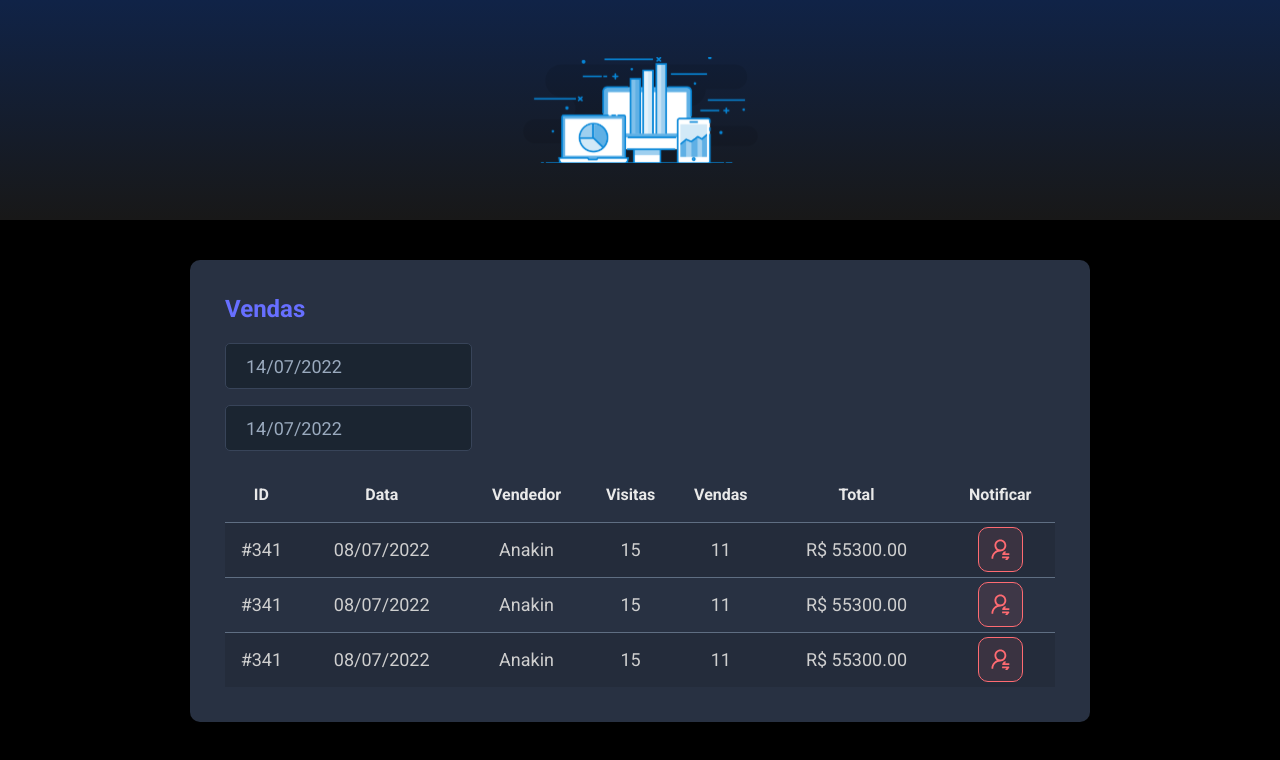
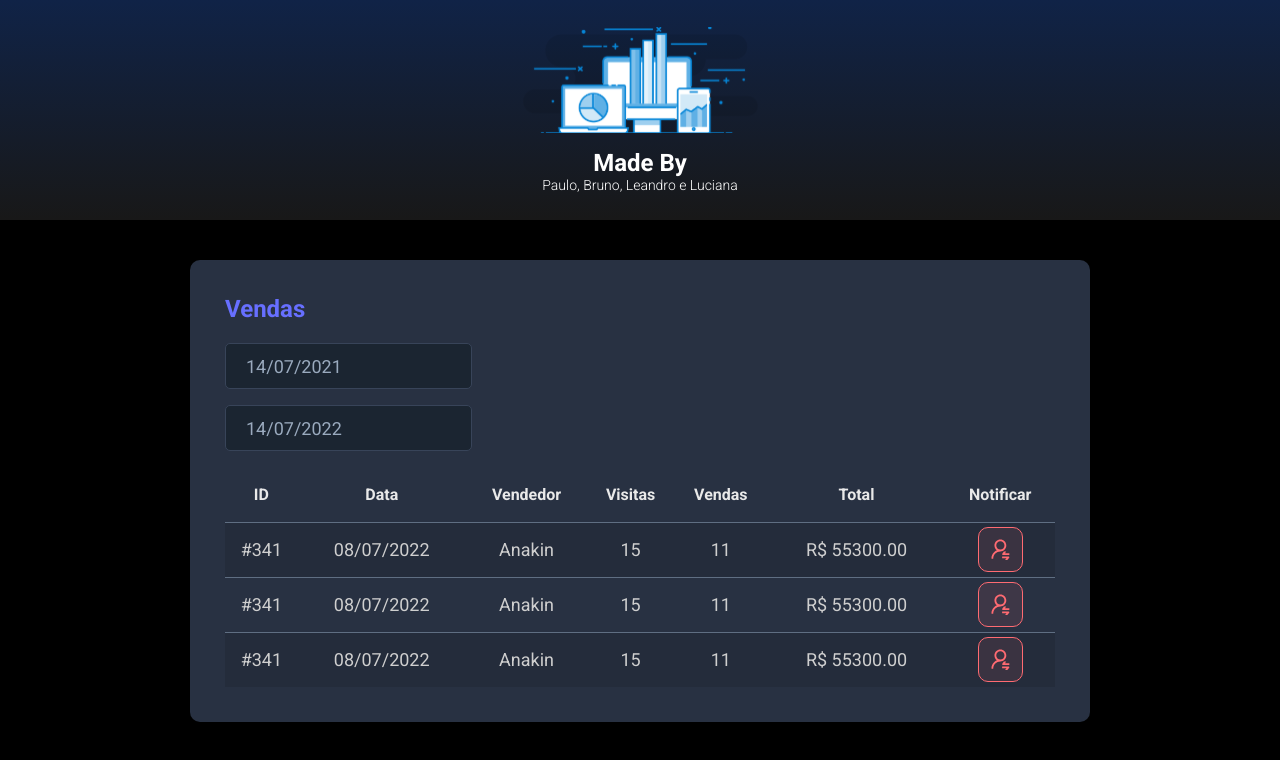
Before and after one commit to paulocarlosfilho/dsmeta, a React (Vite) app in the folder frontend/: page / in a window 1280 px wide. Shown: the top 760 px of the page. Built offline with nearby package versions, Linux system fonts and the light colour scheme.

Commit message:
UserState

```diff
--- a/frontend/src/App.tsx
+++ b/frontend/src/App.tsx
@@ -1,5 +1,5 @@
-import SalesCard from "./components/SalesCard"
-import Header from "./components/Header"
+import SalesCard from "./components/SalesCard";
+import Header from "./components/Header";
 
 function App() {
 
@@ -18,4 +18,4 @@ function App() {
   )
 }
 
-export default App
+export default App;
--- a/frontend/src/components/Header/index.tsx
+++ b/frontend/src/components/Header/index.tsx
@@ -1,5 +1,5 @@
-import logo from '../../assets/img/logo.svg'
-import './style.css'
+import logo from '../../assets/img/logo.svg';
+import './style.css';
 
 function Header() {
 
@@ -7,10 +7,12 @@ function Header() {
         <header>
             <div className="dsmeta-logo-container">
                 <img src={logo} alt="DSMeta" />
+                <h1>Made By</h1>
+                <p>Paulo, Bruno, Leandro e Luciana</p>
             </div>
         </header>
 
     )
 }
 
-export default Header
+export default Header;
--- a/frontend/src/components/NotificationButton/index.tsx
+++ b/frontend/src/components/NotificationButton/index.tsx
@@ -1,5 +1,5 @@
-import icon from '../../assets/img/notification-icon.svg'
-import './style.css'
+import icon from '../../assets/img/notification-icon.svg';
+import './style.css';
 
 function NotificationButton() {
 
@@ -10,4 +10,4 @@ function NotificationButton() {
     )
 }
 
-export default NotificationButton
+export default NotificationButton;
--- a/frontend/src/components/SalesCard/index.tsx
+++ b/frontend/src/components/SalesCard/index.tsx
@@ -1,9 +1,16 @@
+import { useState } from "react";
 import DatePicker from "react-datepicker";
 import "react-datepicker/dist/react-datepicker.css";
-import NotificationButton from '../NotificationButton'
-import './style.css'
+import NotificationButton from '../NotificationButton';
+import './style.css';
 
 function SalesCard() {
+
+    const date = new Date(new Date().setDate(new Date().getDate() - 365));
+
+    const [minDate, setMinDate] = useState(date);
+    const [maxDate, setMaxDate] = useState(new Date());
+
 
     return (
         <>
@@ -12,16 +19,16 @@ function SalesCard() {
                 <div>
                     <div className="dsmeta-form-control-container">
                         <DatePicker
-                            selected={new Date()}
-                            onChange={(date: Date) => { }}
+                            selected={minDate}
+                            onChange={(date: Date) => setMinDate(date)}
                             className="dsmeta-form-control"
                             dateFormat="dd/MM/yyyy"
                         />
                     </div>
                     <div className="dsmeta-form-control-container">
                         <DatePicker
-                            selected={new Date()}
-                            onChange={(date: Date) => { }}
+                            selected={maxDate}
+                            onChange={(date: Date) => setMaxDate(date)}
                             className="dsmeta-form-control"
                             dateFormat="dd/MM/yyyy"
                         />
@@ -91,4 +98,4 @@ function SalesCard() {
     )
 }
 
-export default SalesCard
+export default SalesCard;
```
Also changed, not shown: frontend/src/main.tsx (+4 -4 lines).
